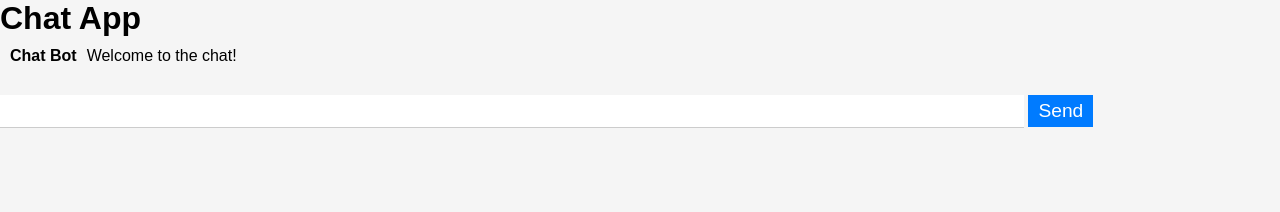
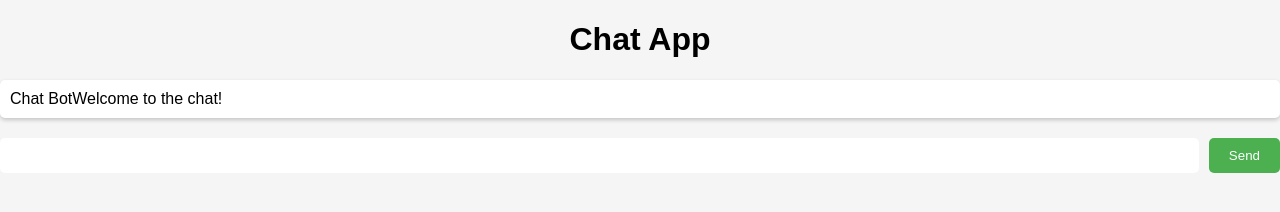
Before and after one commit to usoylu2/chatting, a plain HTML site: page index.html in a window 1280 px wide. Drawn offline with nearby package versions, Linux system fonts and the light colour scheme.

Commit message:
Update style.css

```diff
--- a/style.css
+++ b/style.css
@@ -1,73 +1,56 @@
-* {
-	box-sizing: border-box;
+body {
+  font-family: Arial, sans-serif;
+  background-color: #f5f5f5;
   margin: 0;
   padding: 0;
 }
 
-body {
-	font-family: Arial, sans-serif;
-	background-color: #f5f5f5;
-}
-
-header {
-	background-color: #007bff;
-	color: #fff;
-	padding: 20px;
+h1 {
   text-align: center;
-}
-
-#chat-window {
-	background-color: #fff;
-	border: 1px solid #ccc;
-	box-shadow: 0px 2px 4px rgba(0, 0, 0, 0.3);
-	margin: 50px auto;
-	max-width: 800px;
-	padding: 20px;
 }
 
 #message-list {
   list-style: none;
-	margin-bottom: 20px;
-	max-height: 400px;
-	overflow-y: auto;
-	padding: 10px;
+  padding: 0;
+  margin: 0;
 }
 
 #message-list li {
-	margin-bottom: 10px;
+  background-color: #fff;
+  padding: 10px;
+  margin-bottom: 5px;
+  border-radius: 5px;
+  box-shadow: 0 2px 4px rgba(0,0,0,0.2);
 }
 
-#message-list li:last-child {
-	margin-bottom: 0;
+#message-form {
+  display: flex;
+  justify-content: center;
+  align-items: center;
+  margin-top: 20px;
 }
 
-#message-list .message-username {
-	font-weight: bold;
+#message-input {
+  flex: 1;
+  padding: 10px;
+  border-radius: 5px;
+  border: none;
   margin-right: 10px;
 }
 
-#message-list .message-timestamp {
-	color: #666;
-	font-size: 0.8em;
-}
-
-#message-input {
-	border: none;
-	border-bottom: 1px solid #ccc;
-	font-size: 1.2em;
-	padding: 5px;
-	width: 80%;
+#message-input:focus {
+  outline: none;
 }
 
 button[type="submit"] {
-	background-color: #007bff;
+  background-color: #4CAF50;
+  color: #fff;
+  padding: 10px 20px;
   border: none;
-	color: #fff;
+  border-radius: 5px;
   cursor: pointer;
-	font-size: 1.2em;
-	padding: 5px 10px;
 }
 
 button[type="submit"]:hover {
-	background-color: #0056b3;
+  background-color: #3e8e41;
 }
```
Lines whose indentation alone changed are shown as unchanged.
